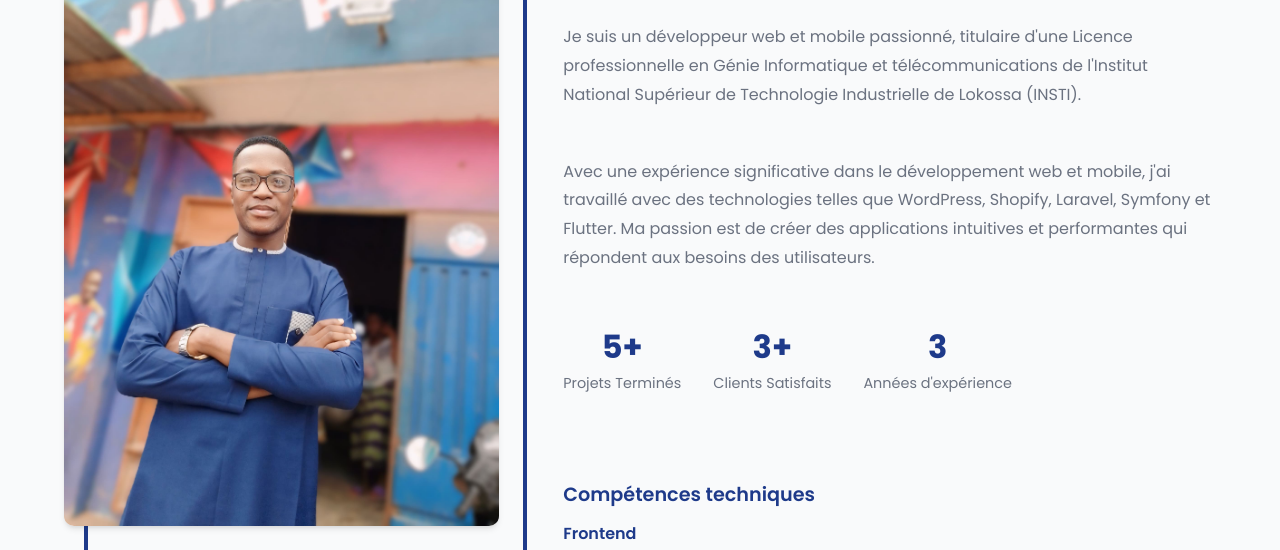
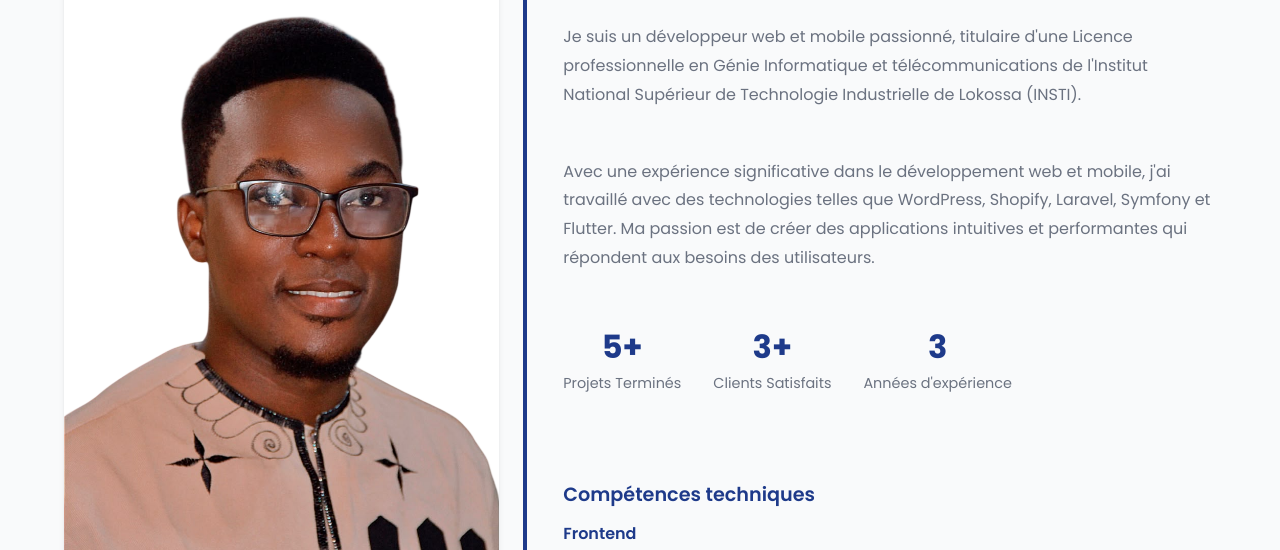
Before and after one commit to Only-Mario/Portfolio, a plain HTML site: page index.html in a window 1280 px wide. Shown: the part 1260-1810 px from the top of the page. Drawn offline with nearby package versions, Linux system fonts and the light colour scheme.

Commit message:
Replace image source in about section me.png

```diff
--- a/index.html
+++ b/index.html
@@ -143,7 +143,7 @@
             <div class="about-container">
                 <!-- Image Section -->
                 <div class="about-image">
-                    <img src="assets/images/tof.jpg" alt="Mario Ligan">
+                    <img src="assets/images/me.png" alt="Mario Ligan">
                     <div class="about-image-decoration"></div>
                 </div>
 
```
